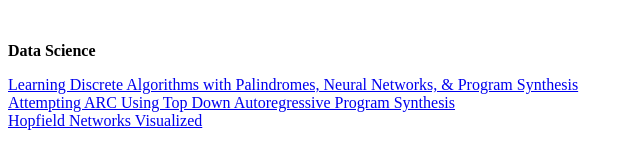
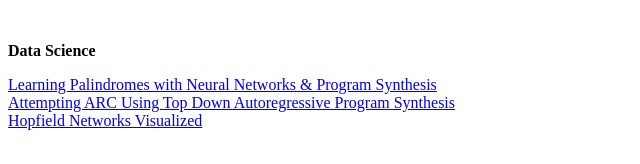
Before and after one commit to kevinpdev/kevinpdev.github.io, a website: page src/index.html in a window 1280 px wide. Shown: the whole page, without its empty margins (0-640 px from the left). Drawn offline with Linux system fonts and the light colour scheme.

Commit message:
Update blog post title and links for clarity

```diff
--- a/src/index.html
+++ b/src/index.html
@@ -1,6 +1,6 @@
 <!--TEMPLATE:main.html-->
 <br/>
 <p><b>Data Science</b></p>
-<a href="blog/nn-palindrome.html" class="blog-link">Learning Discrete Algorithms with Palindromes, Neural Networks, & Program Synthesis</a><br/>
+<a href="blog/nn-palindrome.html" class="blog-link">Learning Palindromes with Neural Networks & Program Synthesis</a><br/>
 <a href="blog/arc-autoregressive-search.html" class="blog-link">Attempting ARC Using Top Down Autoregressive Program Synthesis</a><br/>
 <a href="blog/hopfield-networks-visualized.html" class="blog-link">Hopfield Networks Visualized</a><br/>
```
Also changed, not shown: src/blog/nn-palindrome.html (+1 -1 lines).
